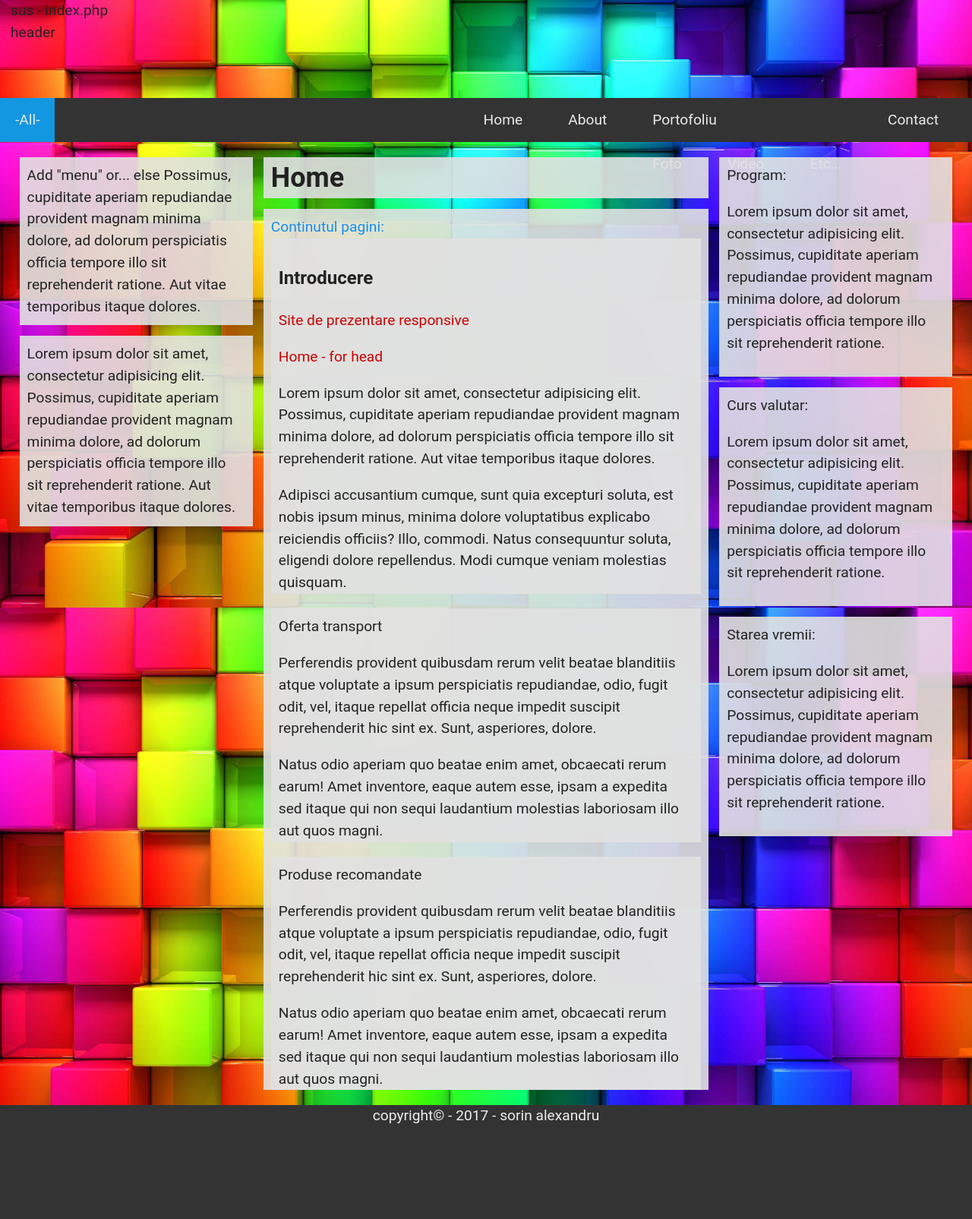
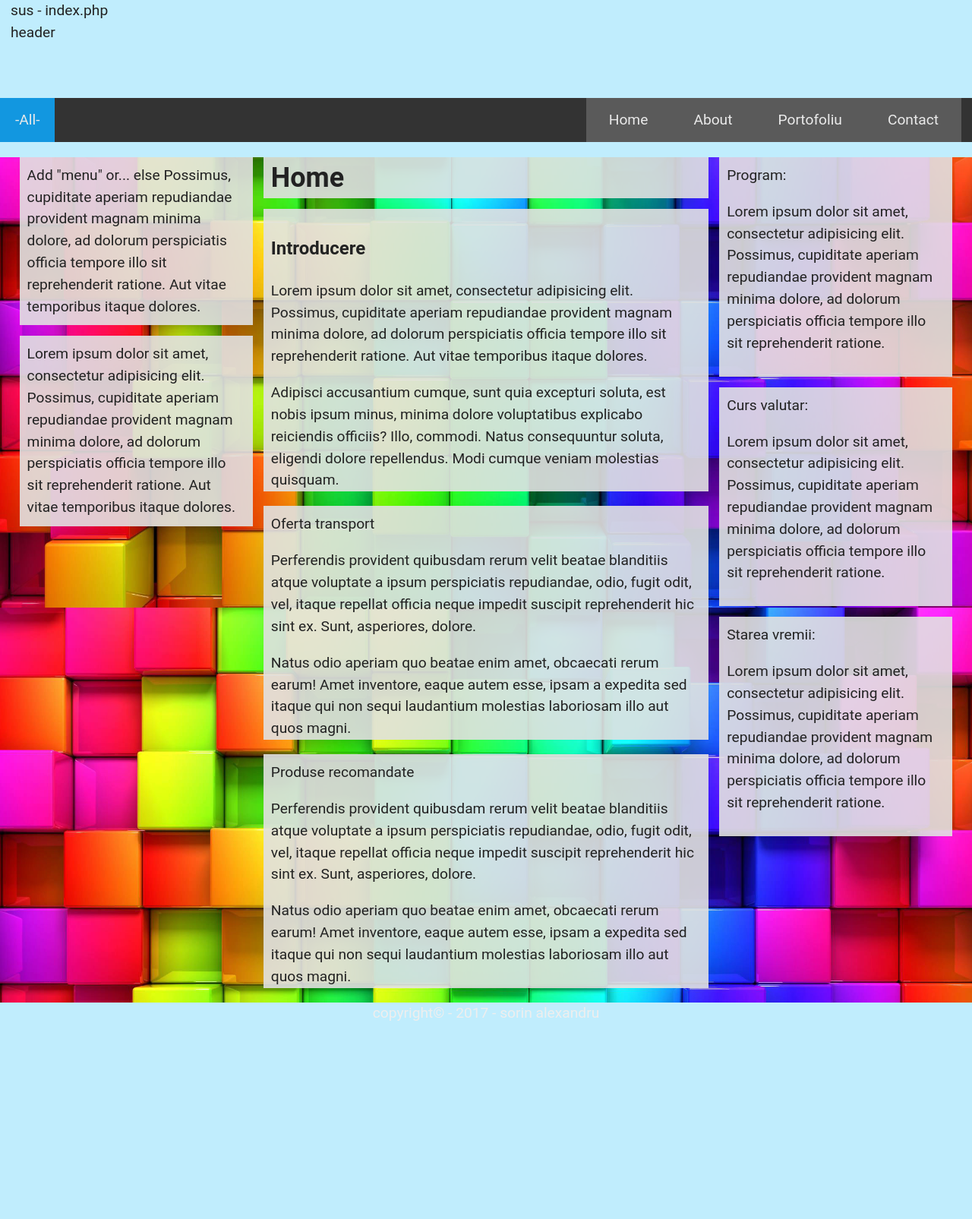
Before and after one commit to andrei336/responsive-presentation-website, a PHP site: page / in a window 1280 px wide. Shown: the whole page at 76% size. After the commit the page ends 1344 px from the top, so only its background shows below. Run offline with PHP 8.4, Linux system fonts and the light colour scheme; data comes from the database, SQL or seed files in the repository; some libraries are stand-ins or nearby versions.

Commit message:
modificari meniu

```diff
--- a/index.php
+++ b/index.php
@@ -17,6 +17,7 @@ require 'core/ini.php';
 	<!-- <link href="//fonts.googleapis.com/css?family=Raleway:400,300,600" rel="stylesheet" type="text/css"> -->
 	<link rel="stylesheet" href="style/al.css">
 	<link rel="stylesheet" href="style/style.css">
+	<script src="https://ajax.googleapis.com/ajax/libs/jquery/2.1.4/jquery.min.js"></script>
 </head>
 <body>
 	<div class="al-container-flexible">
@@ -73,10 +74,10 @@ require 'core/ini.php';
 <!-- end header -->
 <!-- ========================== -->
 <!-- start page -->
-		<article>
-			<span class="al-txt-blue">Continutul pagini:</span>
+		<!-- <article> -->
+			<!-- <span class="al-txt-blue">Continutul pagini:</span> -->
 			<?php get_page($db, $page); ?>
-		</article>
+		<!-- </article> -->
 <!-- end page -->
 <!-- ========================== -->
 <!-- start footer -->
@@ -101,6 +102,11 @@ require 'core/ini.php';
 	<footer class="al-container-flexible">
 		copyright&copy; - <?php  echo date('Y') ?> - <?php  echo site_settings($db, 'copyright'); ?>
 	</footer><!-- /al-container-flexible -->
+<script>
+		$('.al-navbar-handle').on('click', function(){
+			$('.al-navbar-top ul').toggleClass('al-navbar-show');
+		});
+	</script>
 </body>
 </html>
 <!-- end footer -->
--- a/pages/home.php
+++ b/pages/home.php
@@ -1,7 +1,5 @@
 <article>
 	<h3>Introducere</h3>
-	<?php echo '<p class="al-txt-red">',site_settings($db, 'site_name'),'</p>'; ?>
-	<?php echo '<p class="al-txt-red">',page_settings($db, $page, 'page_name'),' - for head</p>'; ?>
 	<p>Lorem ipsum dolor sit amet, consectetur adipisicing elit. Possimus, cupiditate aperiam repudiandae provident magnam minima dolore, ad dolorum perspiciatis officia tempore illo sit reprehenderit ratione. Aut vitae temporibus itaque dolores.</p>
 	<p>Adipisci accusantium cumque, sunt quia excepturi soluta, est nobis ipsum minus, minima dolore voluptatibus explicabo reiciendis officiis? Illo, commodi. Natus consequuntur soluta, eligendi dolore repellendus. Modi cumque veniam molestias quisquam.</p>
 </article>
--- a/style/al.css
+++ b/style/al.css
@@ -65,13 +65,13 @@ ul{margin:0;padding:0;list-style-type:none}
 	margin:0 auto;
 	padding:0 14px;
 
-	/* background-color:rgb(192, 237, 253); */
+	background-color:rgb(192, 237, 253);
 }
 .al-row{
 	margin-left:-14px;
 	margin-right:-14px;
 
-	/* background-color:#faa; */
+	background-color:#faa;
 }
 .al-container:before,
 .al-container:after,
@@ -159,6 +159,9 @@ ul{margin:0;padding:0;list-style-type:none}
 	line-height:48px;
 	color:#eaeaea;
 }
+.al-navbar li{
+	background-color:#5a5a5a;
+}
 .al-navbar li.active,
 .al-navbar a:hover,
 .al-navbar a:focus,
@@ -166,6 +169,10 @@ ul{margin:0;padding:0;list-style-type:none}
 	color:#fff;
 	background-color:#444;
 }
+.al-navbar ul{
+	position:relative;
+}
+
 /* -------------------------------------- */
 .al-navbar-top a{
 	padding:0 30px;
@@ -176,6 +183,22 @@ ul{margin:0;padding:0;list-style-type:none}
 	   -moz-transition:max-height 600ms ease-in-out;
 		 -o-transition:max-height 600ms ease-in-out;
 			transition:max-height 600ms ease-in-out;
+}
+.al-navbar-top ul ul{
+	display:none;
+	position:absolute;
+	width:200px;
+	z-index:100;
+}
+.al-navbar-top ul ul li{
+	width:100%;
+	background-color:#5a5a5a;
+}
+.al-navbar-top li:hover>ul{
+	display:block;
+}
+.al-navbar-top li:hover>a{
+	background-color:#444;
 }
 /* -------------------------------------- */
 .al-navbar-side li:not(:last-child){
@@ -259,7 +282,7 @@ ul{margin:0;padding:0;list-style-type:none}
 }
 @media screen and (min-width:768px){
 	.al-navbar-top ul{
-		display:block !important;
+		/* display:block !important; */
 		/*float:left;*/
 		background-color:#333;
 	}
```
